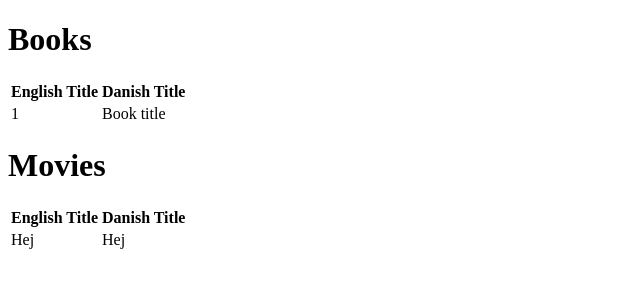
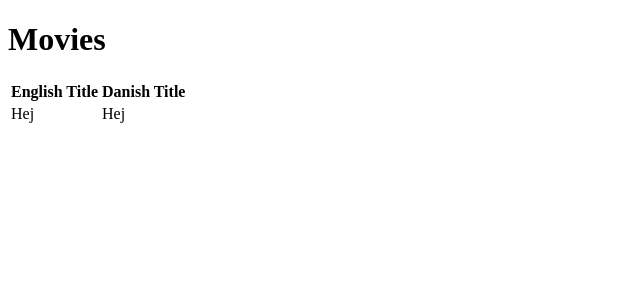
Before and after one commit to mnabe/mymedia, an Angular app: page / in a window 1280 px wide. Shown: the top 300 px of the page, without its empty margins (0-640 px from the left). Built offline with nearby package versions, Linux system fonts and the light colour scheme.

Commit message:
Remove books component

```diff
--- a/src/app/app.component.html
+++ b/src/app/app.component.html
@@ -1,2 +1 @@
-<app-books></app-books>
 <app-movies></app-movies>
--- a/src/app/app.module.ts
+++ b/src/app/app.module.ts
@@ -1,15 +1,12 @@
 import { NgModule } from '@angular/core';
 import { BrowserModule } from '@angular/platform-browser';
-
 import { AppRoutingModule } from './app-routing.module';
 import { AppComponent } from './app.component';
-import { BooksComponent } from './books/books.component';
 import { MoviesComponent } from './movies/movies.component';
 
 @NgModule({
   declarations: [
     AppComponent,
-    BooksComponent,
     MoviesComponent
   ],
   imports: [
--- a/src/app/books/books.component.html
+++ /dev/null
@@ -1,16 +0,0 @@
-<h1>{{title}}</h1>
-
-<table *ngIf="books">
-  <thead>
-    <tr>
-      <th>English Title</th>
-      <th>Danish Title</th>
-    </tr>
-  </thead>
-  <tbody>
-    <tr *ngFor="let book of books">
-      <td>{{ book.id }}</td>
-      <td>{{ book.title }}</td>
-    </tr>
-  </tbody>
-</table>
--- a/src/app/books/books.component.ts
+++ /dev/null
@@ -1,26 +0,0 @@
-import { Component, OnInit } from '@angular/core';
-
-@Component({
-  selector: 'app-books',
-  templateUrl: './books.component.html',
-  styleUrls: ['./books.component.css']
-})
-export class BooksComponent implements OnInit {
-  title = "Books";
-  books: Book[] = [
-    {
-      id: 1,
-      title: 'Book title'
-    }
-  ];
-
-  constructor() { }
-
-  ngOnInit(): void {
-  }
-}
-
-interface Book {
-  id: number;
-  title: string
-}
```
Also changed, not shown: src/app/books/books.component.css (deleted), 1 other file (tests, documents, lock files or other folders).
